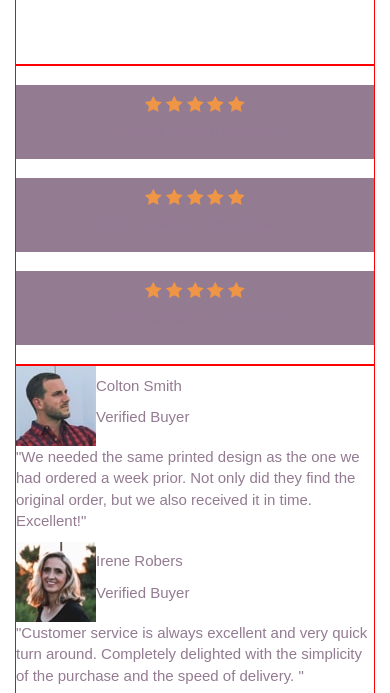
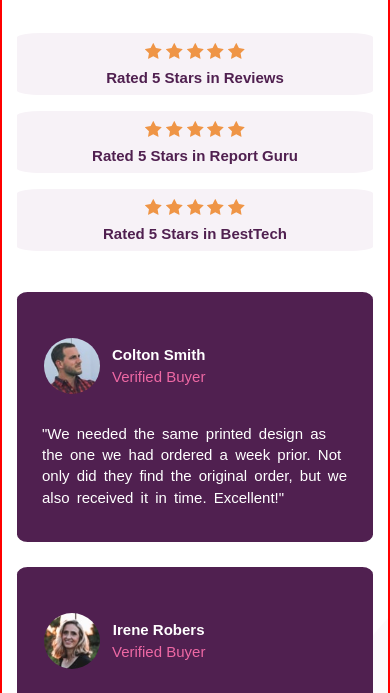
Before and after one commit to andreiferreira/social-proof-section-master, a website: page index.html in a window 390 px wide. Shown: the part 235-928 px from the top of the page. Drawn offline with nearby package versions, Linux system fonts and the light colour scheme; a web font is replaced by a local one.

Commit message:
finalized mobile version layout

```diff
--- a/index.html
+++ b/index.html
@@ -66,12 +66,12 @@
         </section>
         <section class="card-comments">
 
-            <div class="card-comments__card">
+            <div class="card-comments__card container">
                 <div class="card-comments__card___profile">
                     <img src="./src/images/image-colton.jpg">
-                    <div class="card-comments_infos">
-                        <p>Colton Smith</p>
-                        <p>Verified Buyer</p>
+                    <div class="card-comments__card___infos">
+                        <p class="card-comments__card___infos____name">Colton Smith</p>
+                        <p class="card-comments__card___infos____perfil">Verified Buyer</p>
                     </div>
                 </div>
                 <div class="card-comments__card__comment">
@@ -79,28 +79,28 @@
                 </div>
             </div>
 
-            <div class="card-comments__card">
+            <div class="card-comments__card container">
                 <div class="card-comments__card___profile">
                     <img src="/src/images/image-irene.jpg ">
-                    <div class="card-comments_infos">
-                        <p>Irene Robers</p>
-                        <p>Verified Buyer</p>
+                    <div class="card-comments__card___infos">
+                        <p class="card-comments__card___infos____name">Irene Robers</p>
+                        <p class="card-comments__card___infos____perfil">Verified Buyer</p>
                     </div>
                 </div>
-                <div class="card-comments__card___comment">
+                <div class="card-comments__card__comment">
                     <p>"Customer service is always excellent and very quick turn around. Completely delighted with the simplicity of the purchase and the speed of delivery. "</p>
                 </div>
             </div>
 
-            <div class="card-comments__card ">
+            <div class="card-comments__card container">
                 <div class="card-comments__card___profile ">
                     <img src="/src/images/image-anne.jpg ">
                     <div class="card-comments__card___infos">
-                        <p>Anne Wallace</p>
-                        <p>Verified Buyer</p>
+                        <p class="card-comments__card___infos____name">Anne Wallace</p>
+                        <p class="card-comments__card___infos____perfil">Verified Buyer</p>
                     </div>
                 </div>
-                <div class="card-comments__card__comment ">
+                <div class=" card-comments__card__comment ">
                     <p>"Put an order with this company and can only praise them for the very high standard. Will definitely use them again and recommend them to everyone! "</p>
                 </div>
             </div>
--- a/src/scss/style.scss
+++ b/src/scss/style.scss
@@ -16,6 +16,7 @@
 body {
     width: 100vw;
     height: auto;
+    background: url('../images/bg-pattern-top-mobile.svg') top left no-repeat, url('../images/bg-pattern-bottom-mobile.svg') bottom right no-repeat;
     p {
         font-family: "Spartan", sans-serif;
         font-size: 15px;
@@ -37,14 +38,14 @@
     display: grid;
     grid-template-areas: "card-introduction" "card-reviews" "card-comments";
     grid-template-columns: 100%;
-    grid-template-rows: 300px 300px 900px;
+    grid-template-rows: 250px 250px 850px;
+    border: 2px solid red;
 }
 
 .card-introduction {
     grid-area: card-introduction;
     grid-row: 1 / 2;
     grid-column: 1 / 2;
-    border: $borda;
     display: flex;
     flex-direction: column;
     justify-content: center;
@@ -63,7 +64,6 @@
     flex-direction: column;
     justify-content: space-evenly;
     text-align: center;
-    border: $borda
 }
 
 .card-reviews__review {
@@ -71,17 +71,66 @@
     display: flex;
     flex-direction: column;
     justify-content: space-evenly;
-    background-color: hsl(303, 10%, 53%)
+    background-color: #f7f2f7;
+    border-radius: 7%;
+    p {
+        color: $primary-color;
+        font-weight: 700;
+        margin: 0;
+    }
 }
 
 .card-comments {
     grid-area: card-comments;
     grid-row: 3 / 4;
     grid-column: 1 / 1;
-    border: $borda;
+    display: flex;
+    flex-direction: column;
+    justify-content: space-evenly;
+}
+
+.card-comments__card {
+    background-color: $primary-color;
+    border-radius: 3%;
+    height: 250px;
+    display: flex;
+    flex-direction: column;
+    justify-content: space-evenly;
 }
 
 .card-comments__card___profile {
     display: flex;
     align-items: center;
+    img {
+        border-radius: 50%;
+        transform: scale(0.7);
+        margin: 0;
+    }
 }
+
+.card-comments__card___infos {
+    display: flex;
+    flex-direction: column;
+    justify-content: center;
+    align-items: center;
+    p {
+        margin: 0;
+    }
+}
+
+.card-comments__card___infos____name {
+    color: white;
+    font-weight: 700;
+}
+
+.card-comments__card___infos____perfil {
+    color: hsl(333, 80%, 67%);
+    font-weight: 400;
+}
+
+.card-comments__card__comment p {
+    font-weight: 400;
+    color: hsl(0, 0%, 100%);
+    margin: 0px 10px 0 10px;
+    word-spacing: 0.2em;
+}
```
Also changed, not shown: src/css/style.css.
